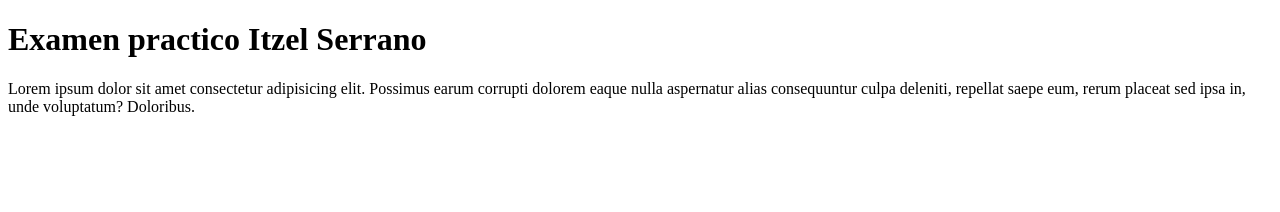
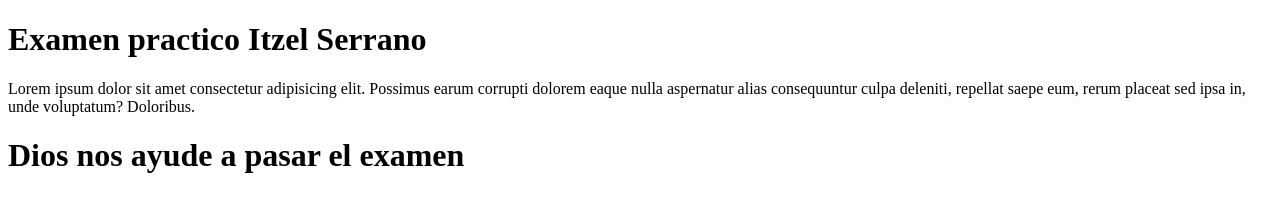
Before and after one commit to ItzelDeSerrano/ExamenG, a plain HTML site: page index.html in a window 1280 px wide. Drawn offline with Linux system fonts and the light colour scheme.

Commit message:
Se agrego un nuevo comentario

```diff
--- a/index.html
+++ b/index.html
@@ -9,5 +9,6 @@
 <body>
     <h1>Examen practico Itzel Serrano</h1>
     Lorem ipsum dolor sit amet consectetur adipisicing elit. Possimus earum corrupti dolorem eaque nulla aspernatur alias consequuntur culpa deleniti, repellat saepe eum, rerum placeat sed ipsa in, unde voluptatum? Doloribus.
+    <h1>Dios nos ayude a pasar el examen</h1>
 </body>
 </html>
```
